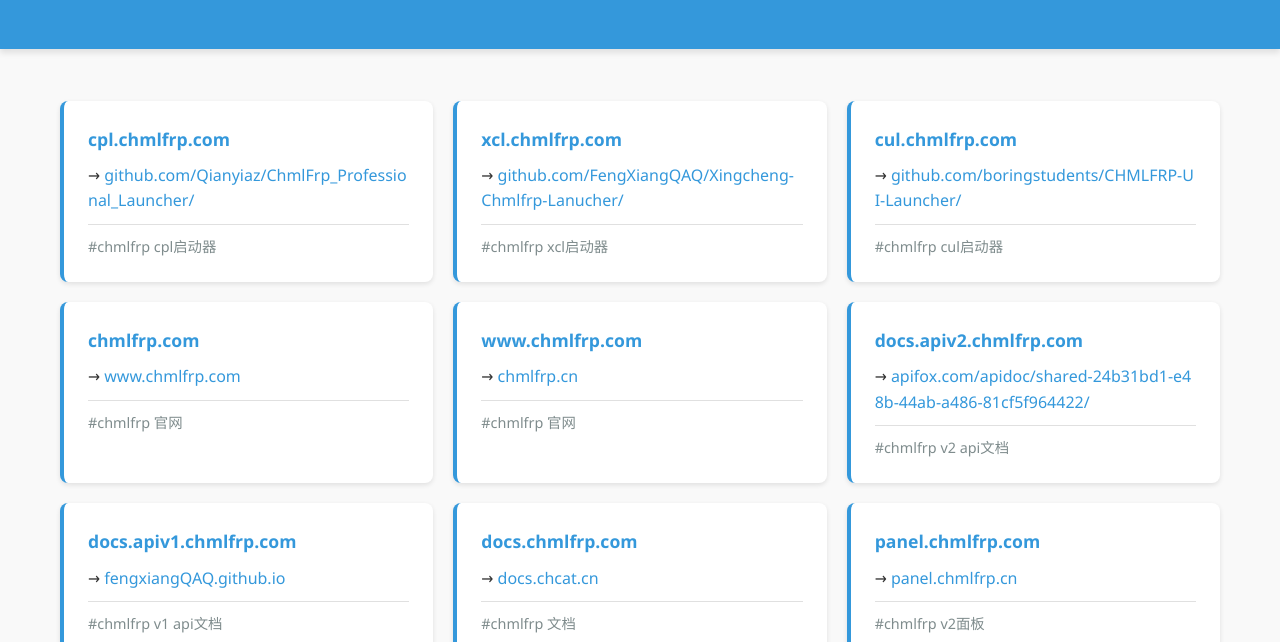
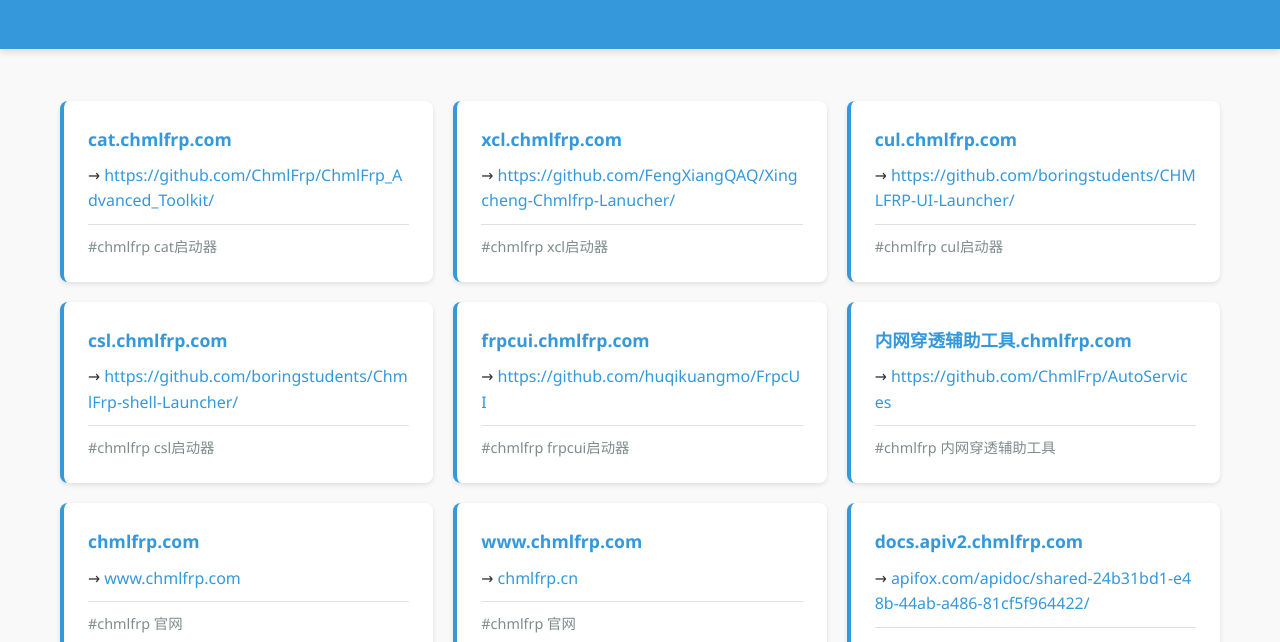
Before and after one commit to boringstudent/chmlfrp.com, a plain HTML site: page index.html in a window 1280 px wide. Shown: the part 158-800 px from the top of the page. Drawn offline with Linux system fonts and the light colour scheme.

Commit message:
Update index.html
Signed-off-by: boring_student <boring_student@qq.com>

```diff
--- a/index.html
+++ b/index.html
@@ -141,21 +141,39 @@
     <div class="container">
         <div class="link-grid">
             <div class="link-card">
-                <div class="source"><a href="https://cpl.chmlfrp.com" target="_blank">cpl.chmlfrp.com</a></div>
-                <div class="target">→ <a href="https://github.com/Qianyiaz/ChmlFrp_Professional_Launcher/" target="_blank">github.com/Qianyiaz/ChmlFrp_Professional_Launcher/</a></div>
-                <div class="description">#chmlfrp cpl启动器</div>
+                <div class="source"><a href="https://cat.chmlfrp.com" target="_blank">cat.chmlfrp.com</a></div>
+                <div class="target">→ <a href="https://github.com/ChmlFrp/ChmlFrp_Advanced_Toolkit" target="_blank">https://github.com/ChmlFrp/ChmlFrp_Advanced_Toolkit/</a></div>
+                <div class="description">#chmlfrp cat启动器</div>
             </div>
 
             <div class="link-card">
                 <div class="source"><a href="https://xcl.chmlfrp.com" target="_blank">xcl.chmlfrp.com</a></div>
-                <div class="target">→ <a href="https://github.com/FengXiangQAQ/Xingcheng-Chmlfrp-Lanucher/" target="_blank">github.com/FengXiangQAQ/Xingcheng-Chmlfrp-Lanucher/</a></div>
+                <div class="target">→ <a href="https://github.com/FengXiangQAQ/Xingcheng-Chmlfrp-Lanucher/" target="_blank">https://github.com/FengXiangQAQ/Xingcheng-Chmlfrp-Lanucher/</a></div>
                 <div class="description">#chmlfrp xcl启动器</div>
             </div>
 
             <div class="link-card">
                 <div class="source"><a href="https://cul.chmlfrp.com" target="_blank">cul.chmlfrp.com</a></div>
-                <div class="target">→ <a href="https://github.com/boringstudents/CHMLFRP-UI-Launcher/" target="_blank">github.com/boringstudents/CHMLFRP-UI-Launcher/</a></div>
+                <div class="target">→ <a href="https://github.com/boringstudents/CHMLFRP-UI-Launcher/" target="_blank">https://github.com/boringstudents/CHMLFRP-UI-Launcher/</a></div>
                 <div class="description">#chmlfrp cul启动器</div>
+            </div>
+
+            <div class="link-card">
+                <div class="source"><a href="https://csl.chmlfrp.com" target="_blank">csl.chmlfrp.com</a></div>
+                <div class="target">→ <a href="https://github.com/boringstudents/ChmlFrp-shell-Launcher" target="_blank">https://github.com/boringstudents/ChmlFrp-shell-Launcher/</a></div>
+                <div class="description">#chmlfrp csl启动器</div>
+            </div>
+
+            <div class="link-card">
+                <div class="source"><a href="https://frpcui.chmlfrp.com" target="_blank">frpcui.chmlfrp.com</a></div>
+                <div class="target">→ <a href="https://github.com/huqikuangmo/FrpcUI" target="_blank">https://github.com/huqikuangmo/FrpcUI</a></div>
+                <div class="description">#chmlfrp frpcui启动器</div>
+            </div>
+
+            <div class="link-card">
+                <div class="source"><a href="https://内网穿透辅助工具.chmlfrp.com" target="_blank">内网穿透辅助工具.chmlfrp.com</a></div>
+                <div class="target">→ <a href="https://github.com/ChmlFrp/AutoServices" target="_blank">https://github.com/ChmlFrp/AutoServices</a></div>
+                <div class="description">#chmlfrp 内网穿透辅助工具</div>
             </div>
 
             <div class="link-card">
@@ -191,12 +209,6 @@
             <div class="link-card">
                 <div class="source"><a href="https://panel.chmlfrp.com" target="_blank">panel.chmlfrp.com</a></div>
                 <div class="target">→ <a href="https://panel.chmlfrp.cn" target="_blank">panel.chmlfrp.cn</a></div>
-                <div class="description">#chmlfrp v2面板</div>
-            </div>
-
-            <div class="link-card">
-                <div class="source"><a href="https://preview.panel.chmlfrp.com" target="_blank">preview.panel.chmlfrp.com</a></div>
-                <div class="target">→ <a href="https://preview.panel.chmlfrp.cn" target="_blank">preview.panel.chmlfrp.cn</a></div>
                 <div class="description">#chmlfrp v3面板</div>
             </div>
 
```
